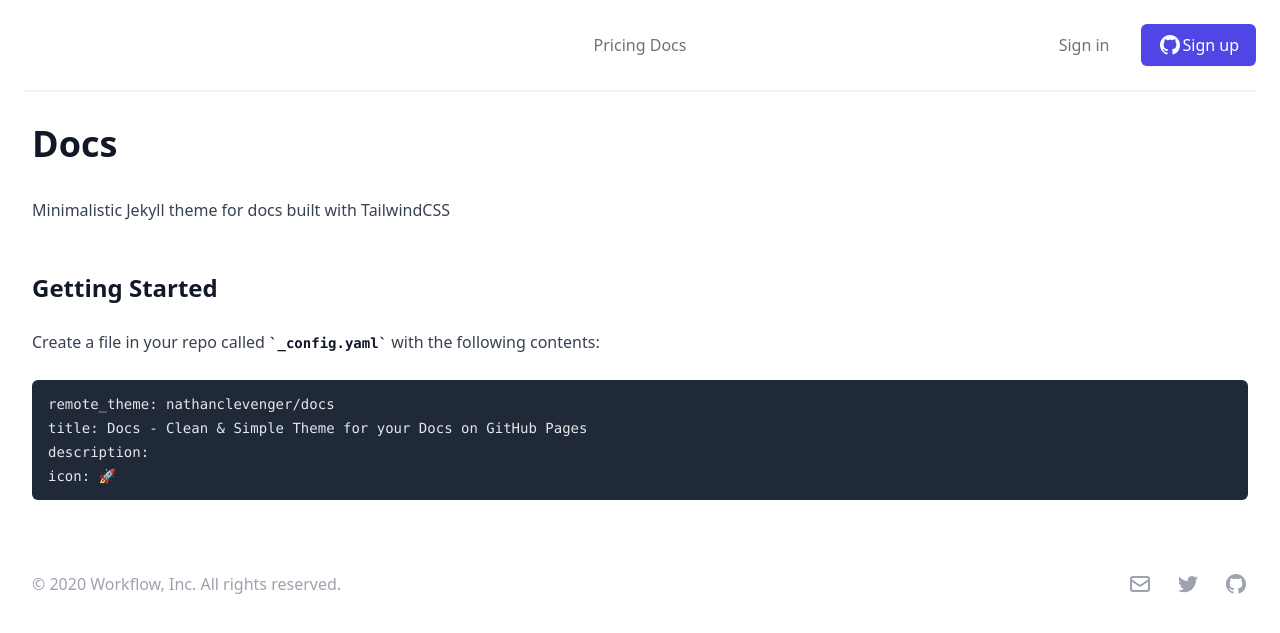
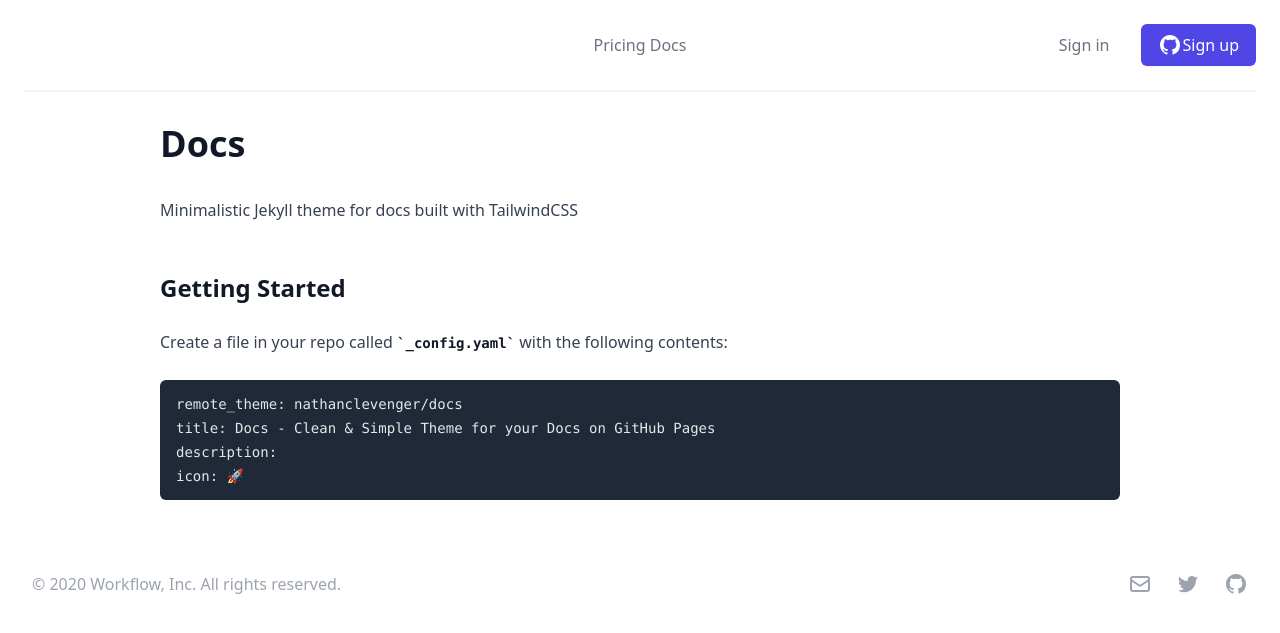
Before and after one commit to nathanclevenger/docs, a Jekyll site: the page built from README.md, in a window 1280 px wide. Shown: the top 633 px of the page. Built offline with Jekyll 4.4.1, drawn with Linux system fonts in a browser that asks for light colours; nearby versions of some CDN libraries; our own code applies the rules of GitHub Pages for plain Markdown files.

Commit message:
Update default.html

```diff
--- a/_layouts/default.html
+++ b/_layouts/default.html
@@ -54,7 +54,7 @@
   </div>
 </div>
 
-  <div class="prose mx-auto max-w-md px-4 sm:max-w-3xl sm:px-6 lg:px-8 lg:max-w-7xl pt-8">
+  <div class="prose mx-auto max-w-md px-4 sm:max-w-3xl sm:px-6 lg:px-8 lg:max-w-5xl pt-8">
     {{ content }}
   </div>
 
```
